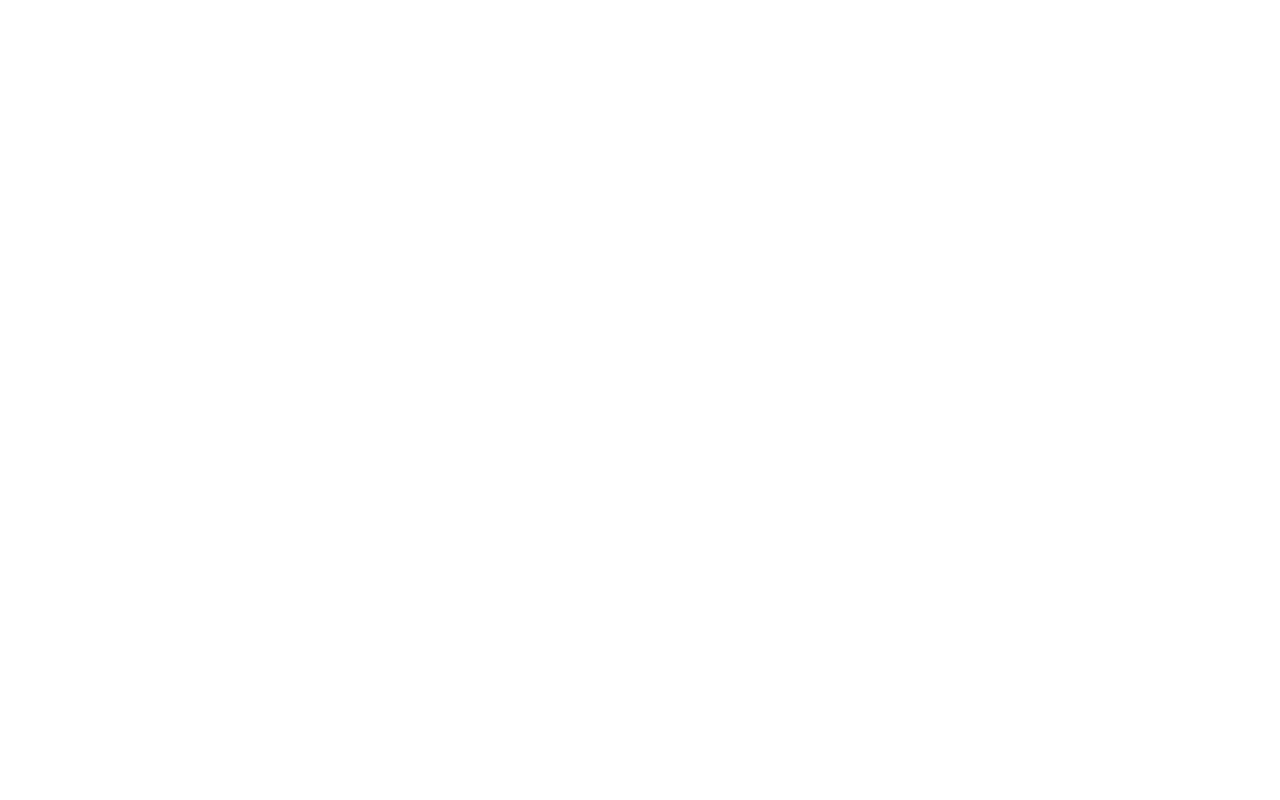
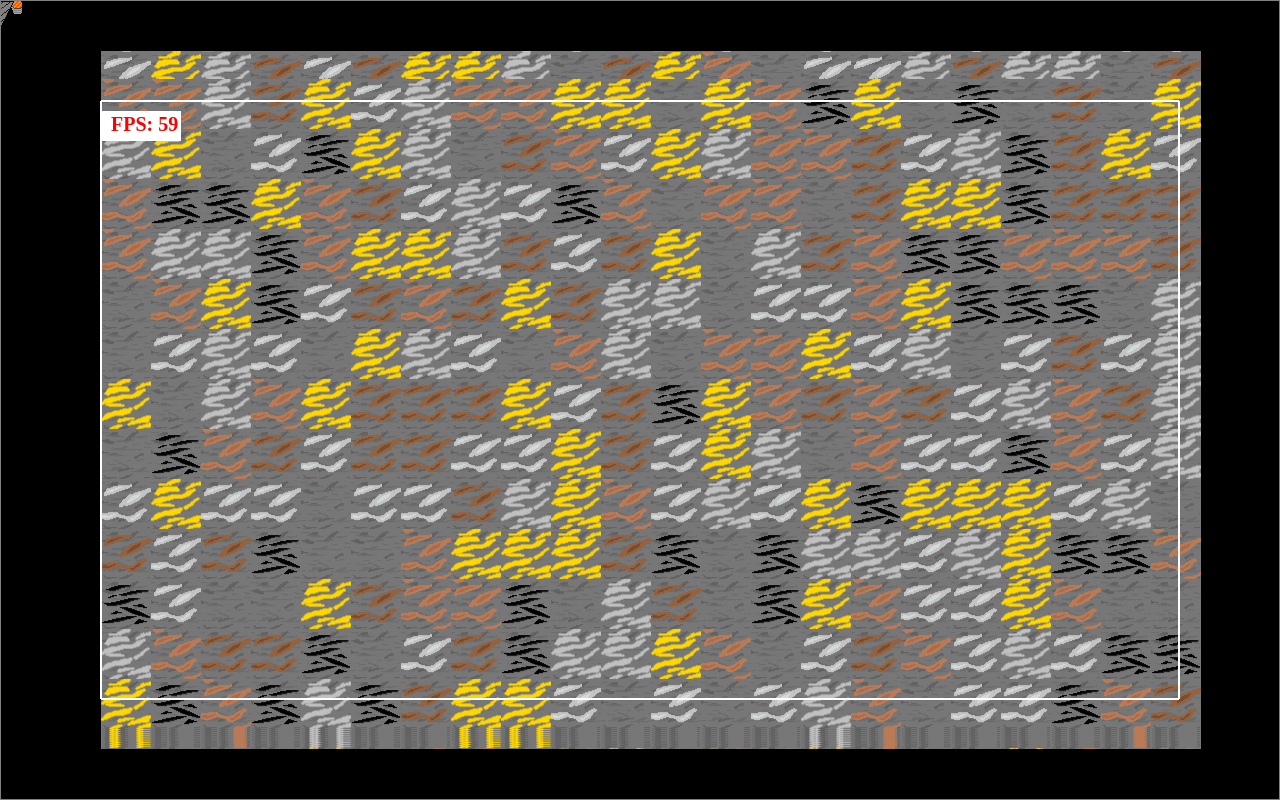
Before and after one commit to MeRcUrlaL/The_Digger_Game, a plain HTML site: page index.html in a window 1280 px wide. Drawn offline with Linux system fonts and the light colour scheme.

Commit message:
The files are prepared for transferring the game to canvas

```diff
--- a/app.js
+++ b/app.js
@@ -1,4 +1,117 @@
-const canvas = document.querySelector('#game')
-const ctx = canvas.getContext('2d')
-canvas.width = 500
-canvas.height = 500
+const ctx = document.querySelector('#game').getContext('2d')
+let height = document.documentElement.clientHeight - 2
+let width = document.documentElement.clientWidth - 2
+
+let map = []
+const mapWidth = 100
+const mapHeight = 100
+
+for (let i = 0; i < mapHeight * mapWidth; i++){
+    map.push(Math.floor(Math.random() * 7) + 3)
+
+}
+
+window.addEventListener('load', () => {
+  ctx.canvas.width = width
+  ctx.canvas.height = height
+})
+
+window.addEventListener('resize', () => {
+  height = document.documentElement.clientHeight - 2
+  width = document.documentElement.clientWidth - 2
+  ctx.canvas.width = width
+  ctx.canvas.height = height
+})
+
+
+const Player = function (x, y) {
+  this.x = x
+  this.y = y
+}
+
+Player.prototype = {
+  moveTo: function (x, y) {
+    this.x = x
+    this.y = y
+  }
+}
+
+const Viewport = function (x, y, width, height) {
+  this.x = x
+  this.y = y
+  this.width = width
+  this.height = height
+}
+
+Viewport.prototype = {}
+
+let pointer = {
+  x: 0,
+  y: 0
+}
+
+const spriteSize = 50
+const scaledSize = 50
+
+let currentSecond = 0
+let frameCount = 0
+let framesLastSecond = 0
+
+
+let player = new Player(100, 100)
+let viewport = new Viewport(0, 0, width - 200, height - 200)
+
+function loop() {
+
+  let sec = Math.floor(Date.now() / 1000)
+  if(sec != currentSecond) {
+    currentSecond = sec
+    framesLastSecond = frameCount
+    frameCount = 1
+  } else {
+    frameCount++
+  }
+
+  window.requestAnimationFrame(loop)
+  // ctx.imageSmoothingEnabled = false
+  viewport.y += 1.9
+
+  xMin = Math.floor(viewport.x / scaledSize)
+  yMin = Math.floor(viewport.y / scaledSize)
+  xMax = Math.ceil((viewport.x + viewport.width) / scaledSize)
+  yMax = Math.ceil((viewport.y + viewport.height) / scaledSize)
+
+  for (let y = yMin; y < yMax; y ++) {
+    for (let x = xMin; x < xMax; x ++){
+      const value = map[y * mapWidth + x]
+      const tileX = spriteSize * x - viewport.x + 100
+      const tileY = spriteSize * y - viewport.y + 100
+
+      ctx.drawImage(tileSheet, value * spriteSize, 0, spriteSize, spriteSize, tileX, tileY, scaledSize, scaledSize)
+    }
+  }
+
+  player.moveTo(pointer.x - spriteSize / 2, pointer.y - spriteSize / 2)
+
+  ctx.drawImage(tileSheet, 0, 50, spriteSize, spriteSize, player.x, player.y, scaledSize, scaledSize)
+  ctx.strokeStyle = '#ffffff'
+  ctx.rect(100, 100, viewport.width, viewport.height)
+  ctx.stroke()
+  ctx.fillStyle = '#ffffff'
+
+  ctx.fillRect(100, 110, 80, 30)
+  ctx.fillStyle = '#ff0000'
+
+  ctx.font = 'bold 20px serif'
+  ctx.fillText('FPS: ' + framesLastSecond, 110, 130)
+}
+
+
+const tileSheet = new Image()
+tileSheet.addEventListener('load', (ev) => loop())
+tileSheet.src = './spritesheet.png'
+
+ctx.canvas.addEventListener('click', (ev) => {
+  pointer.x = ev.pageX
+  pointer.y = ev.pageY
+})
--- a/index.html
+++ b/index.html
@@ -4,12 +4,28 @@
   <meta charset="UTF-8">
   <meta name="viewport" content="width=device-width, initial-scale=1.0">
   <title>Canvas learning</title>
+  <script defer src="./app.js"></script>
+  <style>
+    * {
+      margin: 0;
+      padding: 0;
+    }
+
+    body, html {
+      background-color: #000000;
+      height: 100%;
+      width: 100%;
+      overflow: hidden;
+    }
+
+    canvas {
+      border: 1px solid gray;
+    }
+  </style>
 </head>
 <body>
 
-  <canvas id="game">
-
-  </canvas>
+  <canvas id="game"></canvas>
 
 </body>
 </html>
```
Also changed, not shown: spritesheet.png (added).
